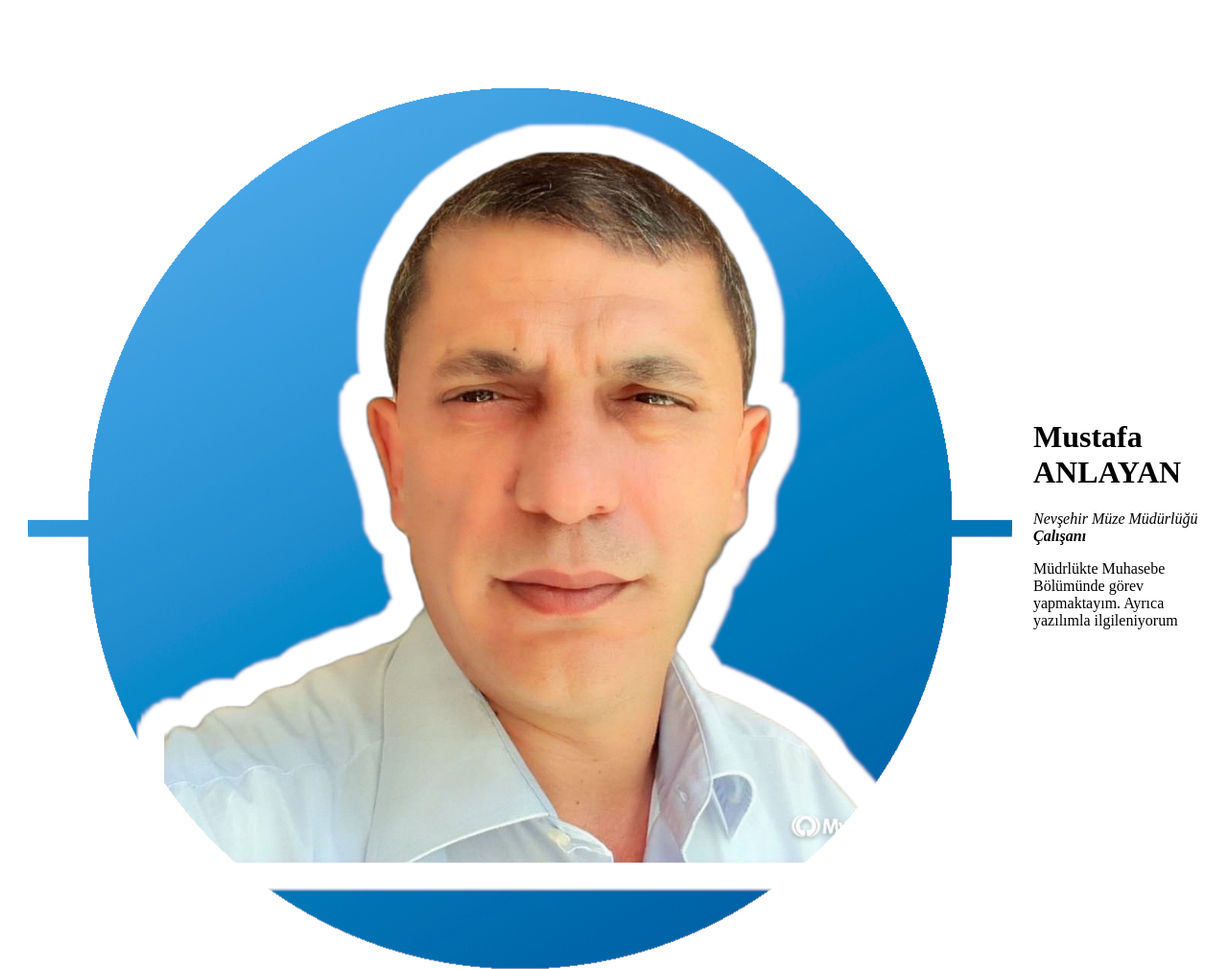
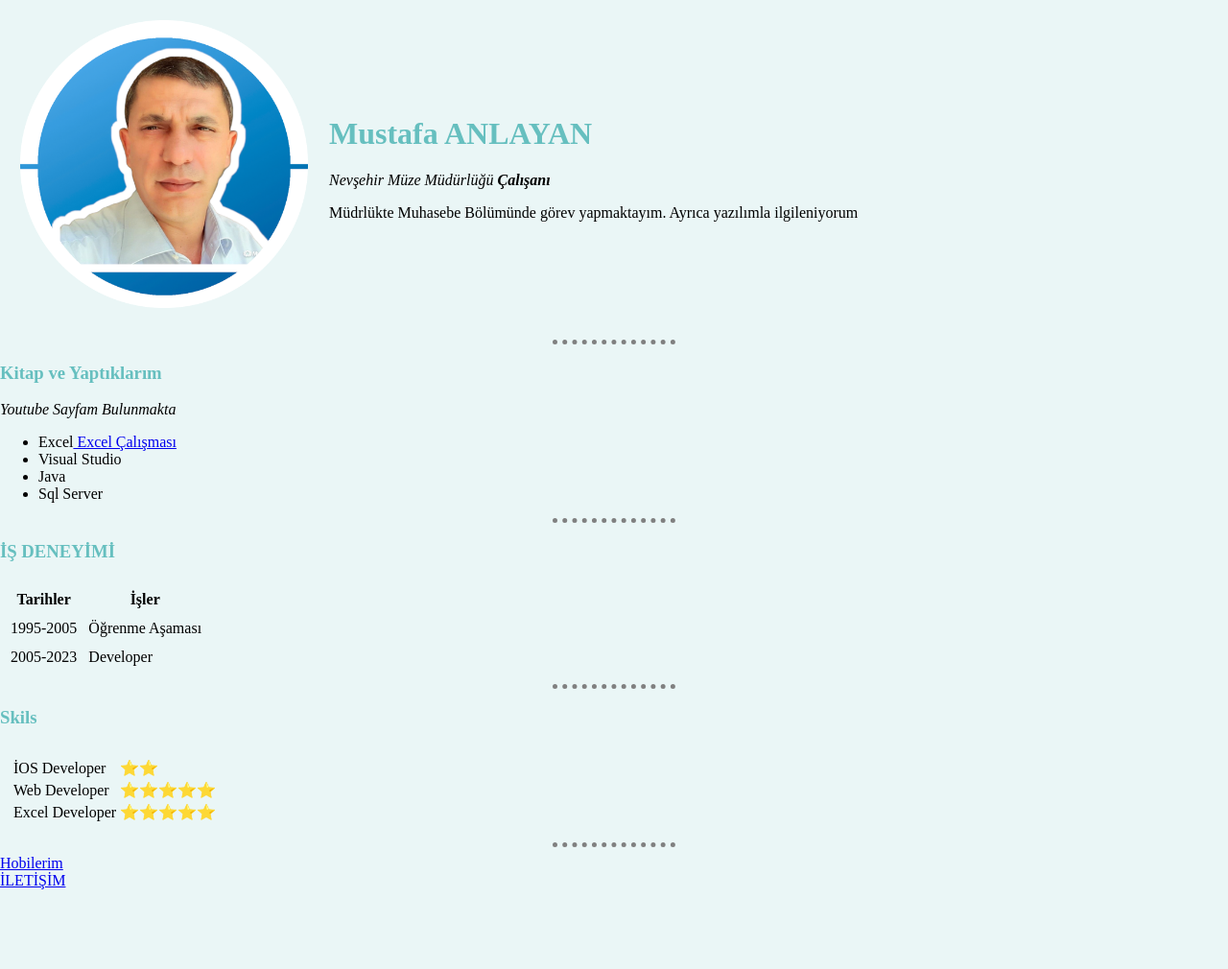
Before and after one commit to mustafaanlayan/cv, a plain HTML site: page index.html in a window 1280 px wide. Shown: the top 1010 px of the page at 96% size. After the commit the page ends 927 px from the top, so only its background shows below. Drawn offline with Linux system fonts and the light colour scheme.

Commit message:
cv gunclelleme

```diff
--- /dev/null
+++ b/css/styles.css
@@ -0,0 +1,27 @@
+body {
+    background-color: #EAF6F6;;
+    margin: 0;
+    padding: 0;
+    }
+    h1 {
+       color: #66BFBF;
+    }
+
+    h3 {
+        color: #66BFBF;
+    }
+
+hr{
+    border-style: none;
+    border-top: dotted ;
+    border-color: grey;
+    border-width: 5px;
+     width: 10%;
+}
+
+
+img {
+    border-style: none;
+    height: 300px;
+
+}
--- a/index.html
+++ b/index.html
@@ -3,6 +3,8 @@
 <head>
     <meta charset="UTF-8">
     <title>Anlayan Personel Site</title>
+    <link rel="stylesheet" href="css/styles.css">
+
 </head>
 <body>
     <table cellspacing="20">
```
Also changed, not shown: hobi.html (+1 -0 lines), kontak.html (+1 -0 lines).
